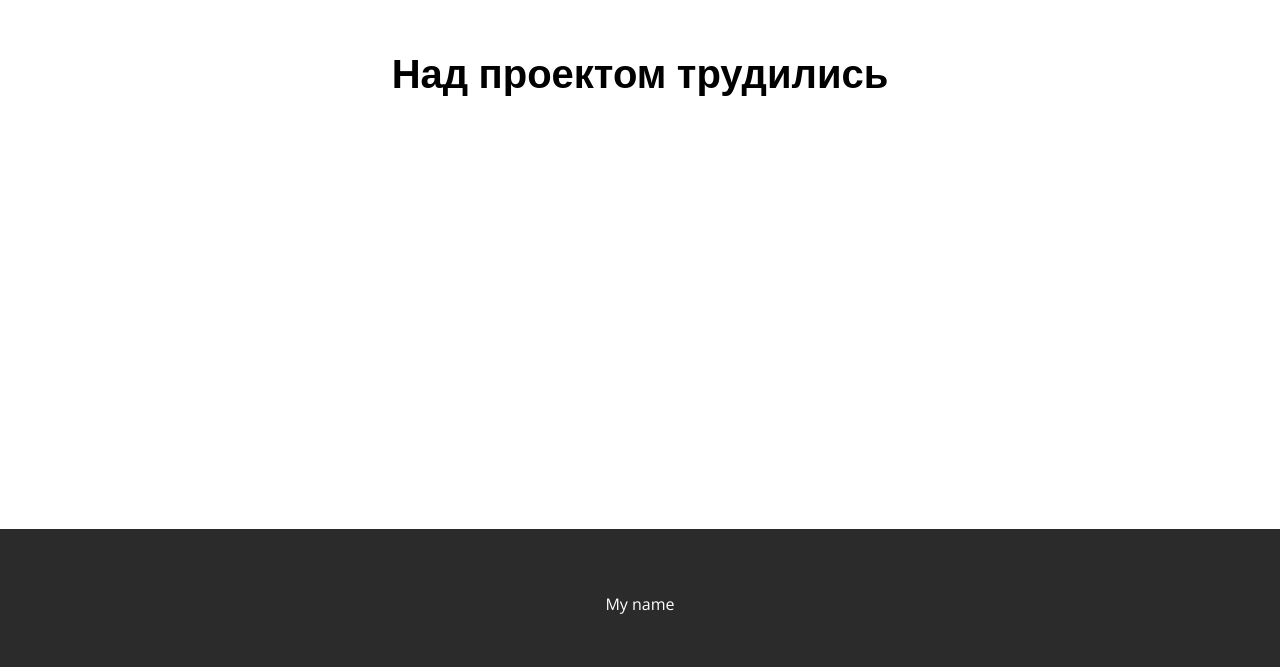
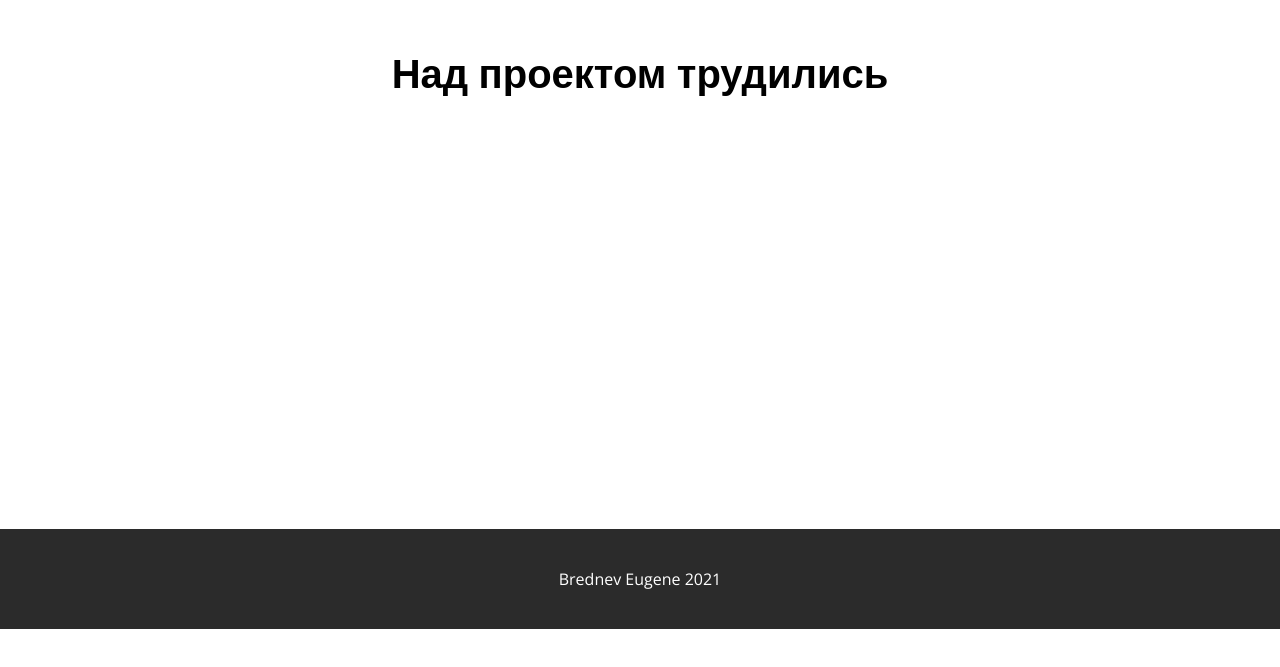
Before and after one commit to TheFloGus/100ways, a React (Create React App) app: page /home in a window 1280 px wide. Shown: the part 2170-2837 px from the top of the page. After the commit the page ends 2799 px from the top, so only its background shows below. Built offline with nearby package versions, Linux system fonts and the light colour scheme.

Commit message:
clean up

```diff
--- a/src/components/Header.js
+++ b/src/components/Header.js
@@ -8,18 +8,13 @@ const Home = React.lazy(() => import("./Home"));
 const Hotels = React.lazy(() => import("./Hotels"));
 
 function Header() {
-  //   const [prevScrollPos, setPrevScrollPos] = useState(0);
-  const [visible, setVisible] = useState(true);
   const [small, setSmall] = useState(false);
 
   const handleScroll = debounce(() => {
     const currentScrollPos = window.pageYOffset;
     setSmall(
-      //   (prevScrollPos > currentScrollPos &&
-      //     prevScrollPos - currentScrollPos > 200) ||
       currentScrollPos > 10
     );
-    // setPrevScrollPos(currentScrollPos);
   }, 100);
 
   useEffect(() => {
@@ -168,7 +163,7 @@ function Header() {
       </div>
       <div className="footer__wrap">
         <div className="container">
-          <div className="footer">My name</div>
+          <div className="footer">Brednev Eugene 2021</div>
         </div>
       </div>
     </>
--- a/src/components/Home.js
+++ b/src/components/Home.js
@@ -128,6 +128,7 @@ function Home() {
                 src="https://www.google.com/maps/embed?pb=!1m18!1m12!1m3!1d49452.31292426266!2d9.09335850330501!3d39.22539910731367!2m3!1f0!2f0!3f0!3m2!1i1024!2i768!4f13.1!3m3!1m2!1s0x12e73415b68e1ca3%3A0x201e1506cf816eb1!2sCagliari%2C%20Metropolitan%20City%20of%20Cagliari%2C%20Italy!5e0!3m2!1sen!2sby!4v1638539497503!5m2!1sen!2sby"
                 width="550"
                 height="390"
+				title="Map of Cagliari"
               ></iframe>
             </div>
             <div className="geo-text">
@@ -187,7 +188,7 @@ function Home() {
 			  <div className="student__blocks">
 				  <div className="student__block" data-aos="flip-up" style={{transitionProperty: 'all'}}>
 					  <div className="student__avatar">
-						<img src={eugene} width='100px' height='100px'></img>
+						<img src={eugene} width='100px' height='100px' alt='Eugene Brednev avatar'/>
 					  </div>
 					  <div className="student__name">
 						<p>Евгений Бреднев</p>
@@ -198,7 +199,7 @@ function Home() {
 				  </div>
 				  <div className="student__block" data-aos="flip-up" data-aos-delay="150" style={{transitionProperty: 'all'}}>
 				  <div className="student__avatar">
-						<img src={liza} width='100px' height='100px'></img>
+						<img src={liza} width='100px' height='100px' alt='Liza Buglak avatar'/>
 					  </div>
 					  <div className="student__name">
 						<p>Елизавета Буглак</p>
@@ -209,7 +210,7 @@ function Home() {
 				  </div>
 				  <div className="student__block" data-aos="flip-up" data-aos-delay="250" style={{transitionProperty: 'all'}}>
 					  <div className="student__avatar">
-						<img src={polina} width='100px' height='100px'></img>
+						<img src={polina} width='100px' height='100px' alt='Polina Evmenenko avatar'/>
 					  </div>
 					  <div className="student__name">
 						<p>Полина Евмененко</p>
--- a/src/components/Hotels.js
+++ b/src/components/Hotels.js
@@ -1,4 +1,4 @@
-import React, { Suspense } from "react";
+import React from "react";
 
 function Hotels() {
   return (
--- a/src/style/components/_footer.scss
+++ b/src/style/components/_footer.scss
@@ -6,7 +6,7 @@
 
 .footer{
 	display: flex;
-	height: 150px;
+	height: 100px;
 	align-items: center;
 	justify-content: center;
 }
```
